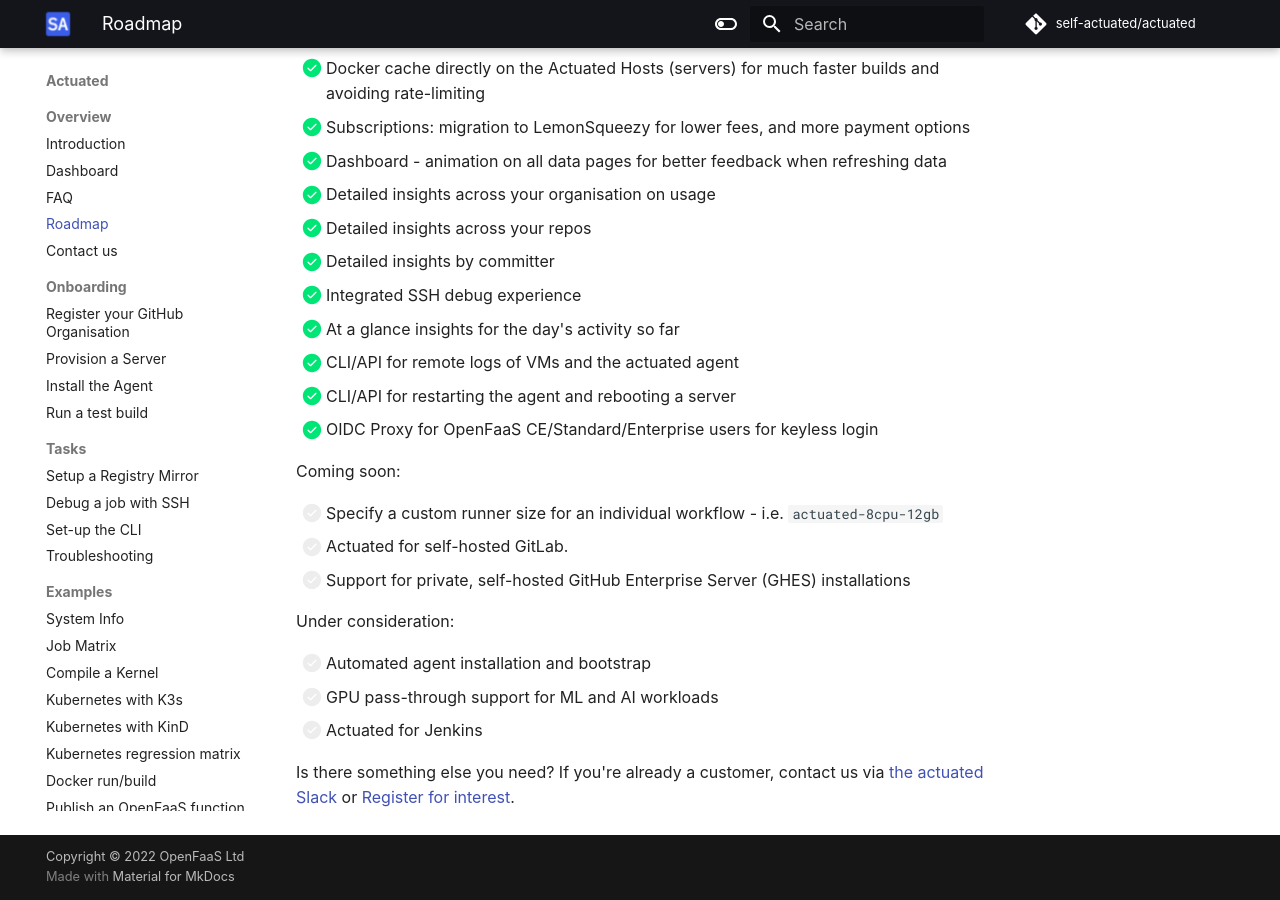
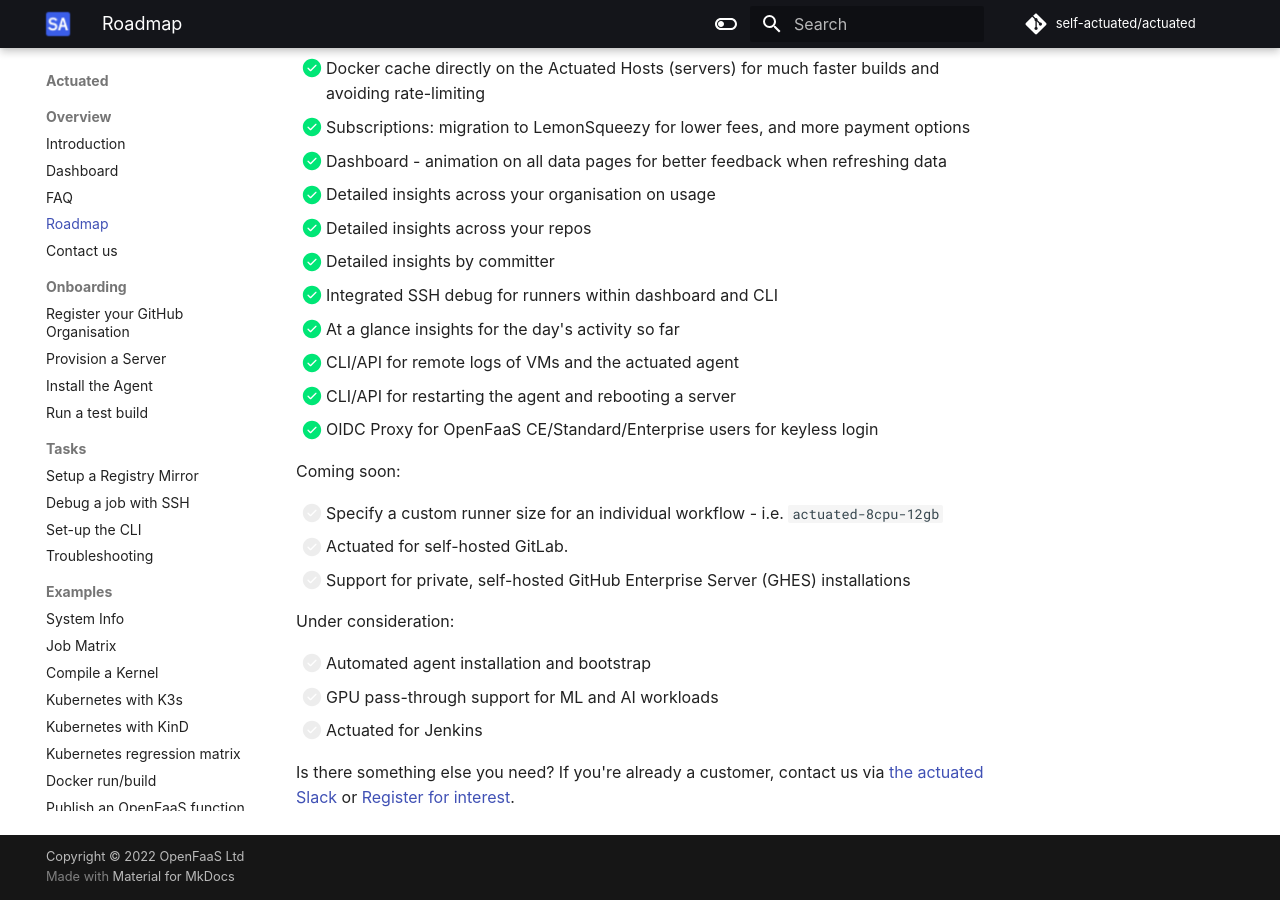
Before and after one commit to welteki/docs.actuated.dev, an MkDocs documentation site: the page built from docs/roadmap.md, in a window 1280 px wide and 900 px high, scrolled down 1106 px. Built offline with MkDocs 1.6.1 and Material for MkDocs 9.7.7, drawn with Linux system fonts in a browser that asks for light colours; some web fonts are replaced.

Commit message:
Update roadmap details
Signed-off-by: Alex Ellis (OpenFaaS Ltd) <alexellis2@gmail.com>

```diff
--- a/docs/roadmap.md
+++ b/docs/roadmap.md
@@ -36,7 +36,7 @@
 * [x] Detailed insights across your organisation on usage
 * [x] Detailed insights across your repos
 * [x] Detailed insights by committer
-* [x] Integrated SSH debug experience
+* [x] Integrated SSH debug for runners within dashboard and CLI
 * [x] At a glance insights for the day's activity so far
 * [x] CLI/API for remote logs of VMs and the actuated agent
 * [x] CLI/API for restarting the agent and rebooting a server
```
